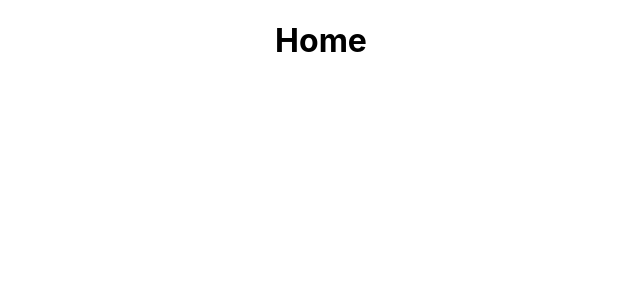
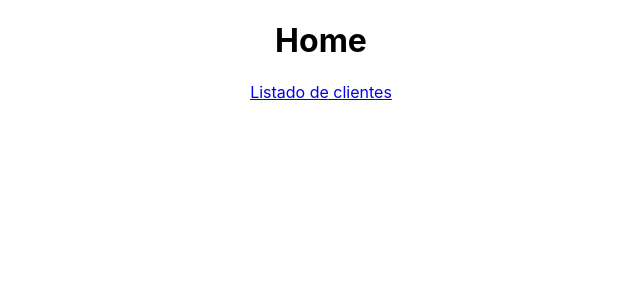
Before and after one commit to rmorehig/customers, a React (Create React App) app: page / in a window 1280 px wide. Shown: the top 300 px of the page, without its empty margins (319-959 px from the left). Built offline with nearby package versions, Linux system fonts and the light colour scheme.

Commit message:
HomeContainer e implementación de Link

```diff
--- a/src/App.js
+++ b/src/App.js
@@ -1,7 +1,7 @@
 import React,{Component} from 'react';
 import './App.css';
-import {Link, BrowserRouter as Router, Route, Switch} from 'react-router-dom'
-import AppFrame from './components/AppFrame';
+import {BrowserRouter as Router, Route, Switch} from 'react-router-dom'
+import HomeContainer from './components/HomeContainer';
 
 class App extends Component {
 
@@ -17,11 +17,11 @@
     return (
       <Router>
         <div className="App">
-        <Switch>
+          <Switch>
             <Route exact path="/customers/new" component={this.renderCustomerNewContainer}/>
             <Route exact path="/customers/:dni" component={this.renderCustomerContainer}/>
             <Route exact path="/customers" component={this.renderCustomerListContainer}/>
-            <Route exact path="/" component={this.renderHome}/>
+            <Route exact path="/" component={HomeContainer}/>
           </Switch>
         </div>
       </Router>
--- /dev/null
+++ b/src/components/HomeContainer.js
@@ -0,0 +1,17 @@
+import React from 'react';
+import PropTypes from 'prop-types';
+import {Link} from 'react-router-dom'
+const HomeContainer = props => {
+    return (
+        <div>
+            <h1>Home</h1>
+            <Link to="/customers">Listado de clientes</Link>
+        </div>
+    );
+};
+
+HomeContainer.propTypes = {
+
+};
+
+export default HomeContainer;
```
